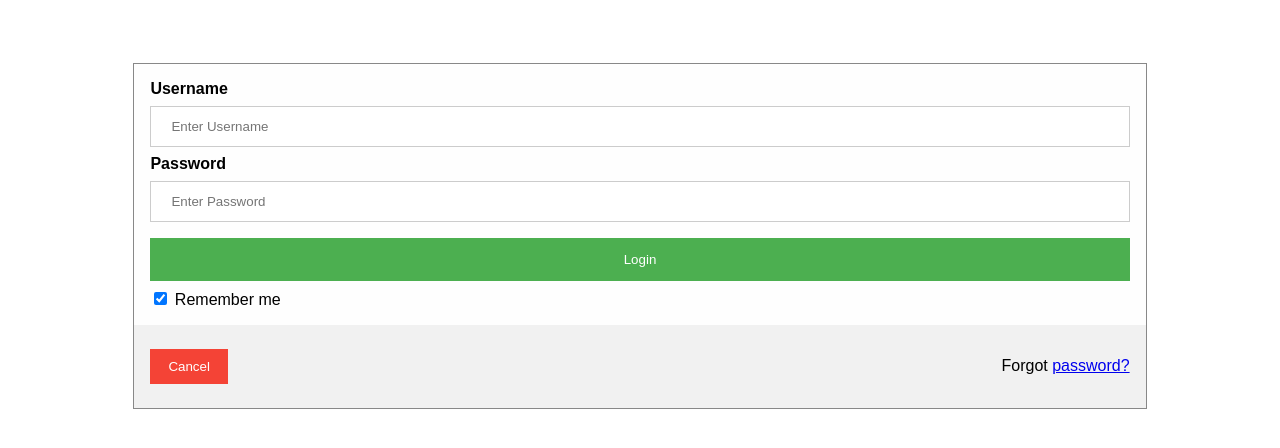
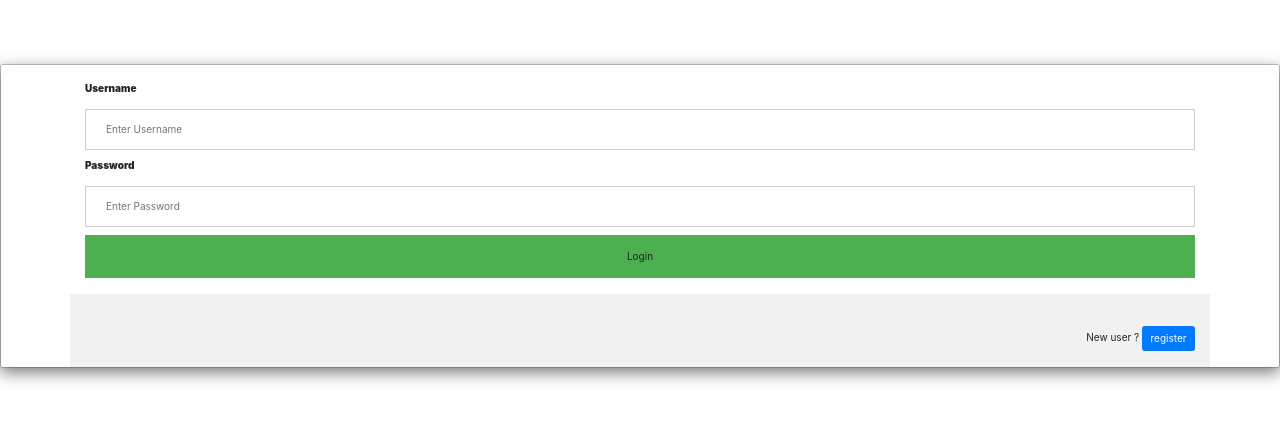
Before and after one commit to maxxx580/elastic-object-detection-and-monitor-dashboard, a Flask app: page /user/login in a window 1280 px wide. Shown: the top 448 px of the page. Run offline with Flask 2, Linux system fonts and the light colour scheme; some libraries are stand-ins or nearby versions.

Commit message:
fix login page

```diff
--- a/app/templates/user/login.html
+++ b/app/templates/user/login.html
@@ -1,7 +1,6 @@
 <!DOCTYPE html>
 <html>
 <head>
-<meta name="viewport" content="width=device-width, initial-scale=1">
 <style>
 body {font-family: Arial, Helvetica, sans-serif;}
 
@@ -124,38 +123,46 @@ span.psw {
   }
 }
 </style>
+<title>ECE1779 A1 Login</title>
+<link rel="stylesheet" href="https://maxcdn.bootstrapcdn.com/bootstrap/3.4.1/css/bootstrap.min.css">
+    <meta charset="utf-8">
+    <meta name="viewport" content="width=device-width, initial-scale=1, shrink-to-fit=no">
+
+    <!-- Bootstrap CSS -->
+    <link rel="stylesheet" href="https://stackpath.bootstrapcdn.com/bootstrap/4.3.1/css/bootstrap.min.css" integrity="sha384-ggOyR0iXCbMQv3Xipma34MD+dH/1fQ784/j6cY/iJTQUOhcWr7x9JvoRxT2MZw1T" crossorigin="anonymous">
+
+    <title>Hello, world!</title>
 </head>
 <body>
+      <!-- Optional JavaScript -->
+    <!-- jQuery first, then Popper.js, then Bootstrap JS -->
+    <script src="https://code.jquery.com/jquery-3.3.1.slim.min.js" integrity="sha384-q8i/X+965DzO0rT7abK41JStQIAqVgRVzpbzo5smXKp4YfRvH+8abtTE1Pi6jizo" crossorigin="anonymous"></script>
+    <script src="https://cdnjs.cloudflare.com/ajax/libs/popper.js/1.14.7/umd/popper.min.js" integrity="sha384-UO2eT0CpHqdSJQ6hJty5KVphtPhzWj9WO1clHTMGa3JDZwrnQq4sF86dIHNDz0W1" crossorigin="anonymous"></script>
+    <script src="https://stackpath.bootstrapcdn.com/bootstrap/4.3.1/js/bootstrap.min.js" integrity="sha384-JjSmVgyd0p3pXB1rRibZUAYoIIy6OrQ6VrjIEaFf/nJGzIxFDsf4x0xIM+B07jRM" crossorigin="anonymous"></script>
 
     <form class="modal-content animate" action="/user/login" method="post">
         <div class="container">
+          {% for message in get_flashed_messages() %}
+            <div class="alert alert-warning">
+              <label type="text" class="close" data-dismiss="alert"></label>
+              {{ message }}
+            </div>
+          {% endfor %}
           <label for="uname"><b>Username</b></label>
           <input type="text" placeholder="Enter Username" name="username" required>
-
           <label for="psw"><b>Password</b></label>
           <input type="password" placeholder="Enter Password" name="password" required>
 
-
-            {% for message in get_flashed_messages() %}
-                <div class="alert alert-warning">
-                    <label type="text" class="close" data-dismiss="alert"></label>
-                    {{ message }}
-                </div>
-            {% endfor %}
           <button type="submit">Login</button>
-          <label>
-            <input type="checkbox" checked="checked" name="remember"> Remember me
-          </label>
         </div>
 
         <div class="container" style="background-color:#f1f1f1">
-          <button type="button" onclick="document.getElementById('id01').style.display='none'" class="cancelbtn">Cancel</button>
-          <span class="psw">Forgot <a href="#">password?</a></span>
+          <span class="psw">
+           New user ?
+            <a class="btn btn-primary" role="button" aria-pressed="true" href="{{ url_for('user.register') }}"">register</a>
+         </span>
         </div>
       </form>
-
-
-
 </div>
 
 
```
